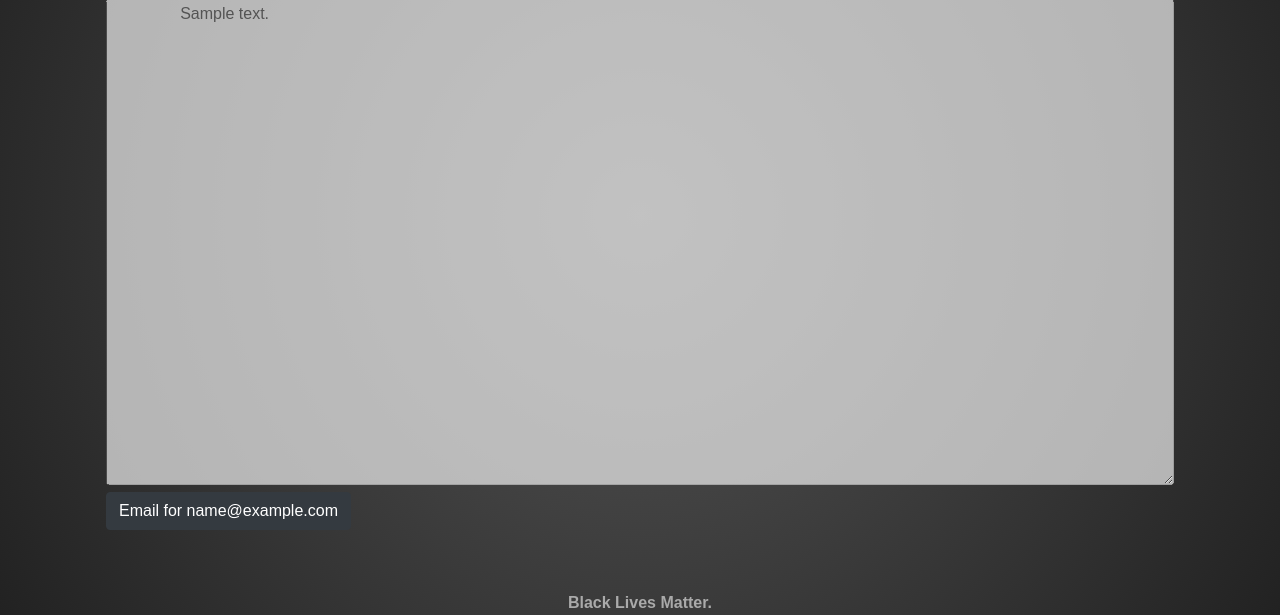
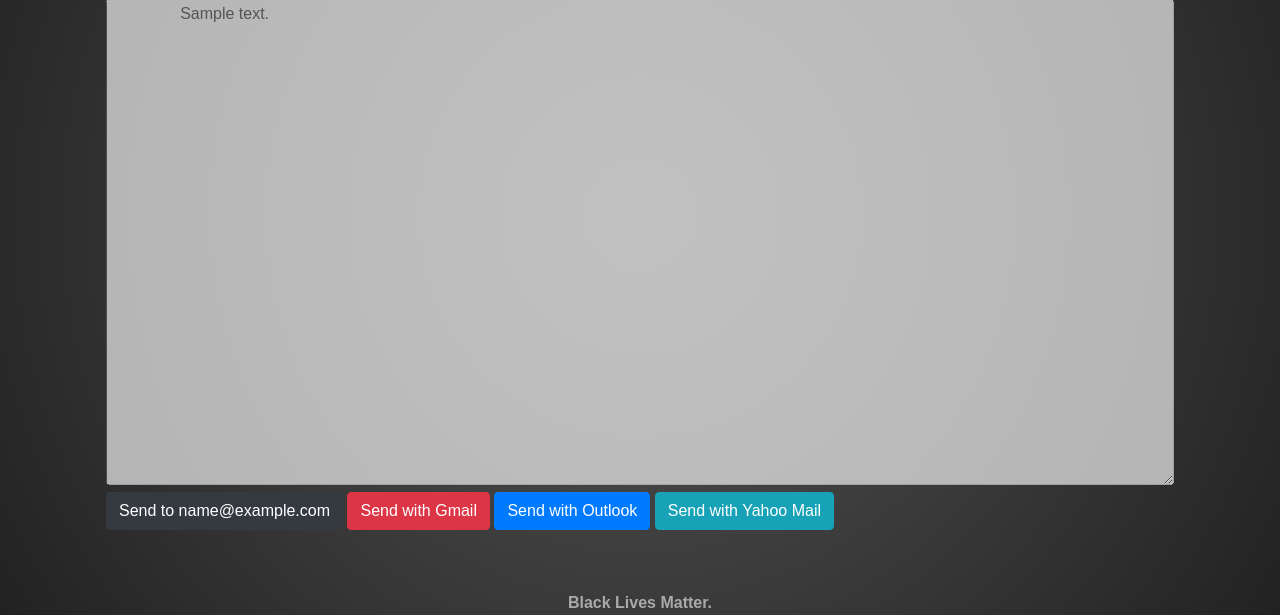
Before and after one commit to Write-For-Change/emaildrafter, a Flask app: template templates/emails.html in a window 1280 px wide. Shown: the part 185-800 px from the top of the page. Run offline with Flask 2, Linux system fonts and the light colour scheme; the template is opened without the code that fills it: most values are stand-ins (such as "Sample title", 1, 10 or a date in 2020); some libraries are stand-ins or nearby versions.

Commit message:
Send to Gmail, Outlook, Yahoo Mail

```diff
--- a/templates/emails.html
+++ b/templates/emails.html
@@ -10,7 +10,10 @@
 		{{ e['body'] }}
 		</textarea>
 		<!-- <button class="btn btn-dark" role="button" onclick="_{{ loop.index }}()">Send to {{ e['email'] }}</button> -->
-		<a class="btn btn-dark" href="mailto:{{e['email']}}?subject={{e['subject_coded']}}&body={{e['body_coded']}}" role="button">Email for {{ e['email'] }}</a>
+		<a class="btn btn-dark mb-1" href="mailto:{{e['email']}}?subject={{e['subject_coded']}}&body={{e['body_coded']}}" role="button">Send to {{ e['email'] }}</a>
+		<a class="btn btn-danger mb-1" target="_blank" href="https://mail.google.com/mail/?view=cm&fs=1&to={{e['email']}}&su={{e['subject_coded']}}&body={{e['body_coded']}}" role="button">Send with Gmail</a>
+		<a class="btn btn-primary mb-1" target="_blank" href="https://outlook.live.com/mail/deeplink/compose?to={{e['email']}}&subject={{e['subject_coded']}}&body={{e['body_coded']}}" role="button">Send with Outlook</a>
+		<a class="btn btn-info mb-1" target="_blank" href="https://compose.mail.yahoo.com/?to={{e['email']}}&subject={{e['subject_coded']}}&body={{e['body_coded']}}" role="button">Send with Yahoo Mail</a>
 
 		<br>
 	{% endfor %}
```
